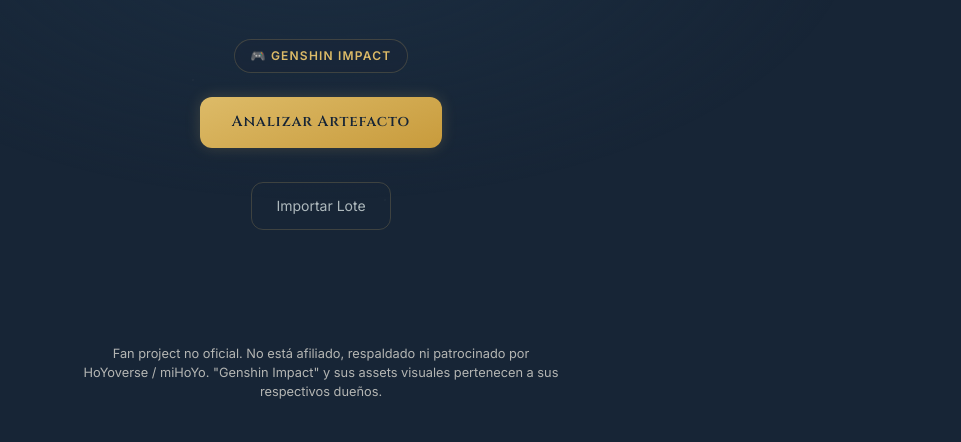
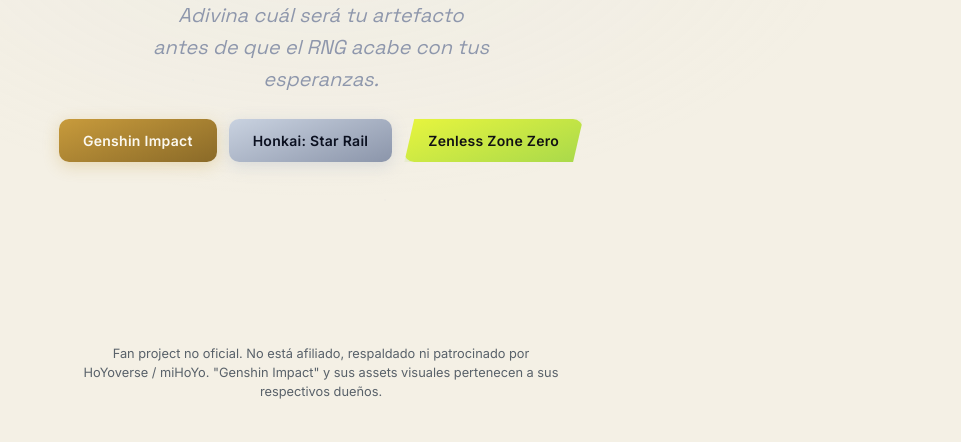
Before and after one commit to Armasangel/Gacha-Gear-Predictor, a website with bundled scripts: page index.html in a window 1280 px wide. Shown: the part 480-922 px from the top of the page, without its empty margins (319-1280 px from the left). Built offline with nearby package versions, Linux system fonts and the light colour scheme.

Commit message:
Cambios en el estilo de la UI pt.2

```diff
--- a/index.html
+++ b/index.html
@@ -19,19 +19,18 @@
     <button id="lang-switch" class="lang-switch" aria-label="Cambiar idioma"><span class="globe">🌐</span><span class="lang-code">EN</span></button>
 
     <!-- SCREEN 1: LANDING -->
-    <section class="screen active" id="screen-landing">
+    <section class="screen active" id="screen-landing" data-game="neutral">
         <div class="stars"></div>
         <div class="landing-content">
             <p class="landing-eyebrow" id="landing-eyebrow"></p>
             <h1 class="landing-title">Gacha<br>Gear<br>Predictor</h1>
             <p class="landing-sub" data-i18n-html="landing.sub"></p>
-            <span class="landing-badge" id="landing-badge"></span>
-            <button class="btn-primary" onclick="showScreen('screen-form')" data-i18n="landing.cta">
-                Analizar Artefacto
-            </button>
-            <button class="btn-secondary landing-cta-secondary" onclick="showScreen('screen-import')" data-i18n="landing.ctaImport">
-                Importar Lote
-            </button>
+
+            <div class="game-pick-row" id="game-pick-row">
+                <button type="button" class="game-pick-btn game-pick-btn--genshin" data-game-id="genshin" data-i18n="landing.pick.genshin">Genshin Impact</button>
+                <button type="button" class="game-pick-btn game-pick-btn--hsr" data-game-id="hsr" data-i18n="landing.pick.hsr">Honkai: Star Rail</button>
+                <button type="button" class="game-pick-btn game-pick-btn--zzz" data-game-id="zzz" data-i18n="landing.pick.zzz">Zenless Zone Zero</button>
+            </div>
         </div>
     </section>
 
@@ -39,14 +38,6 @@
     <section class="screen" id="screen-form">
         <div class="screen-inner">
             <h2 class="screen-title" data-i18n="form.title">Ingresa tu Artefacto</h2>
-
-            <div class="form-group form-group--full game-select-group">
-                <label class="form-label" data-i18n="form.label.game">Juego</label>
-                <div class="custom-select-wrapper" id="game-select">
-                    <div class="custom-select-trigger"></div>
-                    <div class="custom-options"></div>
-                </div>
-            </div>
 
             <div class="form-grid">
 
@@ -130,6 +121,7 @@
 
             <div class="form-actions">
                 <button class="btn-secondary" onclick="showScreen('screen-landing')" data-i18n="form.button.back">← Volver</button>
+                <button class="btn-secondary" onclick="showScreen('screen-import')" data-i18n="landing.ctaImport">Importar Lote</button>
                 <button class="btn-primary" id="analyze-btn" data-i18n="form.button.analyze">Predecir Artefacto</button>
             </div>
 
--- a/js/i18n/translations.js
+++ b/js/i18n/translations.js
@@ -3,12 +3,16 @@
         'app.title': 'Gacha Gear Predictor',
 
         'landing.eyebrow': 'Genshin Impact · Análisis de Artefactos',
+        'landing.eyebrow.neutral': 'Elegí tu juego para empezar',
         'landing.eyebrow.genshin': 'Genshin Impact · Análisis de Artefactos',
         'landing.eyebrow.hsr': 'Honkai: Star Rail · Análisis de Reliquias',
         'landing.eyebrow.zzz': 'Zenless Zone Zero · Análisis de Discos',
         'landing.sub': 'Adivina cuál será tu artefacto<br>antes de que el RNG acabe con tus esperanzas.',
         'landing.cta': 'Analizar Artefacto',
         'landing.ctaImport': 'Importar Lote',
+        'landing.pick.genshin': 'Genshin Impact',
+        'landing.pick.hsr': 'Honkai: Star Rail',
+        'landing.pick.zzz': 'Zenless Zone Zero',
 
         'import.title': 'Analizar un Lote de Artefactos',
         'import.hint': 'Carga el JSON generado por el parser (parsed-*.json). Los artefactos con el 4to substat ya revelado ("por activar") usan ese dato real en la simulación.',
@@ -186,12 +190,16 @@
         'app.title': 'Gacha Gear Predictor',
 
         'landing.eyebrow': 'Genshin Impact · Artifact Analysis',
+        'landing.eyebrow.neutral': 'Pick your game to get started',
         'landing.eyebrow.genshin': 'Genshin Impact · Artifact Analysis',
         'landing.eyebrow.hsr': 'Honkai: Star Rail · Relic Analysis',
         'landing.eyebrow.zzz': 'Zenless Zone Zero · Drive Disc Analysis',
         'landing.sub': 'Guess what your artifact will become<br>before the RNG crushes your hopes.',
         'landing.cta': 'Analyze Artifact',
         'landing.ctaImport': 'Batch Import',
+        'landing.pick.genshin': 'Genshin Impact',
+        'landing.pick.hsr': 'Honkai: Star Rail',
+        'landing.pick.zzz': 'Zenless Zone Zero',
 
         'import.title': 'Analyze a Batch of Artifacts',
         'import.hint': 'Load the JSON generated by the parser (parsed-*.json). Artifacts whose 4th substat is already revealed ("por activar") use that real data in the simulation.',
--- a/js/ui/main.js
+++ b/js/ui/main.js
@@ -1,7 +1,7 @@
 import {
     initCustomSelects, populateMainStats, populateLevelOptions,
     resetSubstatSelects, readForm, prefillForm, refreshForm,
-    setProfile, getCurrentProfileId
+    setProfile
 } from './form.js';
 import { displayResults, displayFourthSubstat } from './display.js';
 import { simulate } from '../engine/Simulator.js';
@@ -11,7 +11,6 @@
 import { initI18n, setLanguage, getLanguage, t } from '../i18n/i18n.js';
 import { renderStaticTexts } from './i18nRender.js';
 import { initImport, refreshImportTexts } from './importer.js';
-import { IconSelect } from './IconSelect.js';
 
 const GAME_STORAGE_KEY = 'gacha-game';
 
@@ -47,6 +46,10 @@
     const target = document.getElementById(id);
     target.classList.add('active');
     window.scrollTo(0, 0);
+    // El landing siempre arranca en estado neutro, nunca "recuerda"
+    // el último juego previsualizado — eso es justamente lo que
+    // dispara el hover/touch, no algo persistente.
+    if (id === 'screen-landing') clearGamePreview();
 };
 
 window.toggleDetails = function() { // Muestra u oculta el bloque de detalles de la simulación, cambiando el texto del botón según el estado. Se obtiene el bloque y el botón por su id, se verifica si está abierto (display distinto de 'none'), se cambia el display del bloque y se actualiza el texto del botón usando la función t para traducir.
@@ -72,23 +75,38 @@
     showScreen('screen-form');
 };
 
-function initGameSelector() { // Inicializa el selector de juego en la UI, creando un IconSelect con las opciones de juegos disponibles según los perfiles. Se obtiene el contenedor por su id, se crean las opciones con el id y nombre del perfil, y se establece el valor inicial según el juego guardado. Al cambiar de juego, se aplica el nuevo perfil y se actualizan las etiquetas de la UI.
-    const wrapper = document.getElementById('game-select');
-    if (!wrapper) return;
+// ─── Selección de juego en el landing (hover en desktop, touch en mobile) ──
+// pointerenter/pointerleave cubren ambos casos con el mismo código: en mouse
+// se disparan con el simple hover (sin click), y en touch se disparan al
+// tocar y al soltar/arrastrar fuera — que es exactamente "mientras el dedo
+// está tocando el botón" que pedimos. El click (que dispara igual en mouse
+// y touch al soltar sobre el mismo elemento) confirma y navega.
+function previewGame(id) {
+    const landing = document.getElementById('screen-landing');
+    if (landing) landing.dataset.game = id;
+    const eyebrow = document.getElementById('landing-eyebrow');
+    if (eyebrow) eyebrow.textContent = t(`landing.eyebrow.${id}`) || t('landing.eyebrow');
+}
 
-    const options = getAvailableProfileIds().map(id => {
-        const p = getProfile(id);
-        return { value: p.id, label: p.name, icon: null };
+function clearGamePreview() {
+    const landing = document.getElementById('screen-landing');
+    if (landing) landing.dataset.game = 'neutral';
+    const eyebrow = document.getElementById('landing-eyebrow');
+    if (eyebrow) eyebrow.textContent = t('landing.eyebrow.neutral');
+}
+
+function initGamePickRow() { // Conecta cada botón de juego del landing a su preview (hover/touch) y a la confirmación (click), que aplica el perfil y navega al form.
+    document.querySelectorAll('.game-pick-btn').forEach(btn => {
+        const id = btn.dataset.gameId;
+        btn.addEventListener('pointerenter', () => previewGame(id));
+        btn.addEventListener('pointerleave', () => clearGamePreview());
+        btn.addEventListener('pointercancel', () => clearGamePreview());
+        btn.addEventListener('click', () => {
+            applyGame(id);
+            showScreen('screen-form');
+        });
     });
-
-    const selector = new IconSelect(wrapper, {
-        options,
-        value: getStoredGameId(),
-        onChange: (id) => {
-            applyGame(id);
-        },
-    });
-    window.__gameSelector = selector;
+    clearGamePreview(); // estado inicial: neutro, nada elegido todavía
 }
 
 function getStoredGameId() { // Devuelve el id del juego guardado en localStorage, o 'genshin' si no hay ninguno o hay un error al acceder a localStorage. Se intenta obtener el valor de localStorage con la clave GAME_STORAGE_KEY, y si falla se devuelve 'genshin'.
@@ -99,7 +117,7 @@
     }
 }
 
-function applyGame(id) { // Aplica un juego por id, actualizando el perfil activo y guardando el id en localStorage. Si el id no corresponde a un perfil conocido, se usa 'genshin' como fallback. Se obtiene el constructor del perfil, se construye y cachea si es necesario, y se llama a setProfile con el perfil obtenido. Se limpian los bloques de resultados, se aplica el tema visual del juego y se actualizan las etiquetas de la UI.
+function applyGame(id) { // Aplica un juego por id, actualizando el perfil activo y guardando el id en localStorage. Si el id no corresponde a un perfil conocido, se usa 'genshin' como fallback. Se obtiene el constructor del perfil, se construye y cachea si es necesario, y se llama a setProfile con el perfil obtenido. Se limpian los bloques de resultados, se aplica el tema visual del juego (para el resto de la app, no para el landing que ya se resetea a neutro al volver).
     if (!getAvailableProfileIds().includes(id)) id = 'genshin';
     try { localStorage.setItem(GAME_STORAGE_KEY, id); } catch {}
     setProfile(getProfile(id));
@@ -107,29 +125,15 @@
     // Limpiar pantalla de resultados si estamos viendo el análisis de otro juego
     document.getElementById('fourth-substat-block').style.display = 'none';
     document.getElementById('pending-block').style.display = 'none';
-    refreshGameLabels();
 }
 
 // Cambia el tema visual (colores/tipografía/motivos) leyendo data-game en <html>.
 // Todo el resto vive en style.css como bloques [data-game="..."]; este switch
 // es el único punto de entrada, así que retematizar la app es un solo atributo.
+// El landing tiene su PROPIO data-game (ver previewGame/clearGamePreview),
+// así que este cambio en <html> no le pega al landing, solo al resto.
 function applyGameTheme(id) {
     document.documentElement.dataset.game = id;
-}
-
-// Muestra el nombre del juego activo en el landing (eyebrow + badge).
-function refreshGameLabels() {
-    const profile = getProfile(getCurrentProfileId());
-
-    const eyebrow = document.getElementById('landing-eyebrow');
-    if (eyebrow) { // Si el elemento eyebrow existe, se actualiza su texto con la traducción correspondiente al id del perfil activo, usando la función t para traducir. Si no hay traducción específica, se usa un valor por defecto.
-        eyebrow.textContent = t(`landing.eyebrow.${profile.id}`) || t('landing.eyebrow');
-    }
-
-    const badge = document.getElementById('landing-badge');
-    if (badge) { // Si el elemento badge existe, se actualiza su texto con un emoji de control y el nombre del perfil activo. Se obtiene el nombre del perfil desde profile.name.
-        badge.textContent = '🎮 ' + profile.name;
-    }
 }
 
 // Init
@@ -145,30 +149,21 @@
     initImport();
     initI18n();
     renderStaticTexts();
-    refreshGameLabels();
 
-    // Selector de juego (refleja el juego activo)
-    initGameSelector();
+    // Fila de selección de juego del landing (hover/touch preview + click confirma)
+    initGamePickRow();
 
     document.getElementById('lang-switch').addEventListener('click', () => {
         const next = getLanguage() === 'es' ? 'en' : 'es';
         setLanguage(next);
     });
 
-    window.addEventListener('languagechange', (e) => { // Cuando cambia el idioma, se re-renderizan los textos estáticos, se refresca el formulario y la importación, se actualiza el texto del switch de idioma, se re-sincroniza el selector de juego y se re-renderiza el contenido dinámico si estamos en la pantalla de resultados. Se usan las funciones renderStaticTexts, refreshForm, refreshImportTexts, refreshGameLabels y displayResults/displayFourthSubstat según corresponda.
+    window.addEventListener('languagechange', (e) => { // Cuando cambia el idioma, se re-renderizan los textos estáticos, se refresca el formulario y la importación, se actualiza el texto del switch de idioma y se re-renderiza el contenido dinámico si estamos en la pantalla de resultados.
         renderStaticTexts();
         refreshForm();
         refreshImportTexts();
-        refreshGameLabels();
+        clearGamePreview(); // re-traduce el eyebrow neutro del landing
         document.querySelector('#lang-switch .lang-code').textContent = e.detail.lang === 'es' ? 'EN' : 'ES';
-        // Re-sincronizar las etiquetas del selector de juego
-        if (window.__gameSelector) {
-            const profileId = getCurrentProfileId();
-            const options = getAvailableProfileIds().map(id => ({
-                value: id, label: getProfile(id).name, icon: null
-            }));
-            window.__gameSelector.setOptions(options, profileId);
-        }
 
         // Re-renderizar contenido dinámico si estamos en la pantalla de resultados
         const resultsScreen = document.getElementById('screen-results');
--- a/style.css
+++ b/style.css
@@ -7,76 +7,109 @@
     --red:         #D96B6B;
     --yellow:      #D5D96B;
     --transition:  200ms ease;
+    --transition-theme: 420ms cubic-bezier(.4,0,.2,1); /* el cross-fade del preview de tema */
 }
 
-/* ─── GENSHIN IMPACT (default) ───────────────────── */
-/* Azul pizarra + dorado + celeste — cálido, pictórico, elegante */
+/* ─── NEUTRO (estado ocioso del landing, antes de elegir) ── */
 :root,
+[data-game="neutral"] {
+    --btn-text:    #0B1020;
+    --bg:          #0B1020;
+    --panel:       #141A2C;
+    --panel2:      #1D2438;
+    --hover:       #29314A;
+    --gold1:       #B9BFCC;
+    --gold2:       #D8DCE4;
+    --gold3:       #8B93A0;
+    --accent-rgb:  216,220,228;
+    --panel-rgb:   20,26,44;
+    --text-rgb:    237,240,247;
+    --text:        #EDF0F7;
+    --text2:       #8E97AC;
+    --border:      rgba(216,220,228,.15);
+    --radius:      10px;
+    --shadow-gold: 0 0 15px rgba(216,220,228,.12);
+    --font-display: 'Space Grotesk', sans-serif;
+    --font-body:    'Inter', 'Noto Sans', sans-serif;
+    --font-accent:  'Space Grotesk', sans-serif;
+}
+
+/* ─── GENSHIN IMPACT ──────────────────────────────── */
+/* Marfil + dorado terroso — cálido, pictórico, luminoso. Tema CLARO. */
 [data-game="genshin"] {
-    --bg:          #172536;
-    --panel:       #1E3348;
-    --panel2:      #293B4D;
-    --hover:       #35506A;
-    --gold1:       #C89B3C;
-    --gold2:       #DDBB68;
-    --gold3:       #F6D67A;
-    --accent-rgb:  221,187,104;   /* --gold2 en rgb, para efectos con opacidad */
-    --panel-rgb:   30,51,72;      /* --panel en rgb */
-    --text-rgb:    247,243,232;   /* --text en rgb */
-    --text:        #F7F3E8;
-    --text2:       #AEB9BD;
-    --border:      rgba(221,187,104,.2);
+    --btn-text:    #FBF8EF;
+    --bg:          #F4F0E5;
+    --panel:       #FBF8EF;
+    --panel2:      #EDE4CC;
+    --hover:       #E3D6AE;
+    --gold1:       #8A6A28;
+    --gold2:       #C89B3C;
+    --gold3:       #76B89A;    /* acento jade secundario, detalles puntuales */
+    --accent-rgb:  200,155,60;
+    --panel-rgb:   251,248,239;
+    --text-rgb:    23,37,54;
+    --text:        #172536;
+    --text2:       #5B6B78;
+    --border:      rgba(200,155,60,.35);
     --radius:      12px;
-    --shadow-gold: 0 0 15px rgba(221,187,104,.2);
+    --shadow-gold: 0 0 15px rgba(200,155,60,.25);
     --font-display: 'Cinzel', serif;
     --font-body:    'Inter', 'Noto Sans', sans-serif;
     --font-accent:  'Cormorant Garamond', serif;
 }
 
 /* ─── HONKAI: STAR RAIL ──────────────────────────── */
-/* Azul noche + dorado frío + violeta/cian — consola de nave, técnico */
+/* Azul noche + PLATA fría dominante — consola de nave, técnico */
 [data-game="hsr"] {
+    --btn-text:    #0B1020;
     --bg:          #0B1020;
     --panel:       #151B2E;
     --panel2:      #202943;
     --hover:       #2B3658;
-    --gold1:       #C9A94E;
-    --gold2:       #E8C66A;
-    --gold3:       #6FA8FF;    /* acento cósmico secundario, usado en detalles puntuales */
-    --accent-rgb:  232,198,106;
+    --gold1:       #8B95AA;
+    --gold2:       #C9D2E0;
+    --gold3:       #9B7BFF;    /* acento violeta secundario, detalles puntuales */
+    --accent-rgb:  201,210,224;
     --panel-rgb:   21,27,46;
     --text-rgb:    238,243,255;
     --text:        #EEF3FF;
     --text2:       #9CA8C7;
-    --border:      rgba(111,168,255,.2);
+    --border:      rgba(201,210,224,.2);
     --radius:      4px;
-    --shadow-gold: 0 0 15px rgba(111,168,255,.18);
+    --shadow-gold: 0 0 15px rgba(201,210,224,.18);
     --font-display: 'Space Grotesk', sans-serif;
     --font-body:    'Inter', 'Noto Sans', sans-serif;
     --font-accent:  'Space Grotesk', sans-serif;
 }
 
 /* ─── ZENLESS ZONE ZERO ──────────────────────────── */
-/* Negro carbón + amarillo eléctrico + coral/cian — calle, glitch, duro */
+/* Negro carbón + VERDE LIMA/radioactivo dominante — calle, glitch, duro */
 [data-game="zzz"] {
+    --btn-text:    #111113;
     --bg:          #111113;
     --panel:       #1C1D21;
     --panel2:      #292C32;
     --hover:       #383B42;
-    --gold1:       #E9C93E;
-    --gold2:       #F5D547;
-    --gold3:       #E94B4B;    /* acento coral secundario, usado en detalles puntuales */
-    --accent-rgb:  245,213,71;
+    --gold1:       #8FB82E;
+    --gold2:       #A8D94B;
+    --gold3:       #F5D547;    /* acento amarillo secundario, detalles puntuales */
+    --accent-rgb:  168,217,75;
     --panel-rgb:   28,29,33;
     --text-rgb:    242,240,232;
     --text:        #F2F0E8;
     --text2:       #A7A9AE;
-    --border:      rgba(245,213,71,.25);
+    --border:      rgba(168,217,75,.3);
     --radius:      0px;
-    --shadow-gold: 0 0 15px rgba(245,213,71,.15);
+    --shadow-gold: 0 0 15px rgba(168,217,75,.18);
     --font-display: 'Big Shoulders Display', sans-serif;
     --font-body:    'Inter', 'Noto Sans', sans-serif;
     --font-accent:  'Big Shoulders Display', sans-serif;
+}
+
+/* Cross-fade suave cuando el preview del landing cambia de tema en vivo */
+#screen-landing, #screen-landing * {
+    transition: background-color var(--transition-theme), border-color var(--transition-theme),
+                color var(--transition-theme), box-shadow var(--transition-theme);
 }
 
 /* ─── BASE ───────────────────────────────────────── */
@@ -181,6 +214,22 @@
     background: radial-gradient(ellipse 60% 50% at 50% 50%, rgba(155,123,255,.12) 0%, transparent 70%);
 }
 
+/* Genshin: nada de estrellas frías — motas doradas cálidas, más "polvo pictórico" */
+[data-game="genshin"] .stars {
+    background-image:
+        radial-gradient(1.5px 1.5px at 20% 30%, rgba(var(--accent-rgb),.35) 0%, transparent 100%),
+        radial-gradient(1.5px 1.5px at 60% 15%, rgba(var(--accent-rgb),.25) 0%, transparent 100%),
+        radial-gradient(1.5px 1.5px at 80% 55%, rgba(var(--accent-rgb),.30) 0%, transparent 100%),
+        radial-gradient(1.5px 1.5px at 40% 70%, rgba(var(--accent-rgb),.20) 0%, transparent 100%),
+        radial-gradient(1.5px 1.5px at 10% 80%, rgba(var(--accent-rgb),.25) 0%, transparent 100%),
+        radial-gradient(1.5px 1.5px at 90% 25%, rgba(var(--accent-rgb),.30) 0%, transparent 100%),
+        radial-gradient(1.5px 1.5px at 55% 85%, rgba(var(--accent-rgb),.20) 0%, transparent 100%),
+        radial-gradient(1.5px 1.5px at 30% 50%, rgba(var(--accent-rgb),.15) 0%, transparent 100%);
+}
+[data-game="genshin"] #screen-landing::before {
+    background: radial-gradient(ellipse 60% 50% at 50% 50%, rgba(var(--accent-rgb),.12) 0%, transparent 70%);
+}
+
 .landing-content {
     position: relative;
     z-index: 1;
@@ -225,13 +274,64 @@
     font-weight: 300;
 }
 
+/* ─── FILA DE SELECCIÓN DE JUEGO (landing) ──────────
+   Los 3 botones mantienen SU degradado fijo sin importar qué tema
+   esté previsualizándose en el resto del landing — así siempre se
+   identifican, aunque estés mirando la vista previa de otro juego. */
+.game-pick-row {
+    display: flex;
+    gap: .75rem;
+    flex-wrap: wrap;
+    justify-content: center;
+}
+
+.game-pick-btn {
+    font-family: var(--font-body);
+    font-size: 14px;
+    font-weight: 600;
+    letter-spacing: .02em;
+    border: none;
+    border-radius: 10px;
+    padding: .8rem 1.5rem;
+    cursor: pointer;
+    line-height: 1.25;
+    box-shadow: 0 4px 16px rgba(0,0,0,.25);
+    transition: transform 180ms ease, box-shadow 180ms ease, filter 180ms ease;
+    -webkit-tap-highlight-color: transparent;
+}
+
+.game-pick-btn:hover,
+.game-pick-btn:focus-visible {
+    transform: translateY(-2px);
+    filter: brightness(1.08);
+}
+
+.game-pick-btn:active { transform: translateY(0); filter: brightness(.97); }
+
+.game-pick-btn--genshin {
+    color: #FBF8EF;
+    background: linear-gradient(160deg, #C89B3C 0%, #8A6A28 100%);
+    box-shadow: 0 4px 16px rgba(200,155,60,.3);
+}
+.game-pick-btn--hsr {
+    color: #0B1020;
+    background: linear-gradient(160deg, #C9D2E0 0%, #8B95AA 100%);
+    box-shadow: 0 4px 16px rgba(155,168,192,.3);
+}
+.game-pick-btn--zzz {
+    color: #111113;
+    background: linear-gradient(160deg, #E8F53E 0%, #A8D94B 100%);
+    box-shadow: 0 4px 16px rgba(168,217,75,.35);
+    clip-path: polygon(10px 0, 100% 0, calc(100% - 10px) 100%, 0 100%);
+}
+
 /* ─── BOTONES ────────────────────────────────────── */
 .btn-primary {
     font-family: var(--font-display);
     font-size: 15px;
     font-weight: 600;
     letter-spacing: .06em;
-    color: var(--bg);
+    color: var(--btn-text);
     background: linear-gradient(160deg, var(--gold2) 0%, var(--gold1) 100%);
     border: none;
     border-radius: var(--radius);
@@ -1017,25 +1117,6 @@
 }
 
 /* ─── IMPORT BATCH ───────────────────────────────── */
-.game-select-group {
-    margin-bottom: 1.5rem;
-    padding-bottom: 1.5rem;
-    border-bottom: 1px solid var(--border);
-}
-
-.game-select-group .custom-select-trigger {
-    font-family: var(--font-display);
-    font-size: 15px;
-    font-weight: 600;
-    letter-spacing: .04em;
-    color: var(--gold2);
-    background: linear-gradient(160deg, var(--panel2), var(--panel));
-}
-
-.game-select-group .custom-select-trigger::after {
-    opacity: .8;
-}
-
 /* Sello / badge del juego en el landing */
 .landing-badge {
     display: inline-flex;
```
